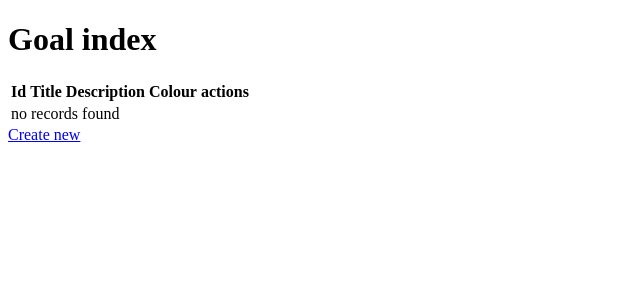
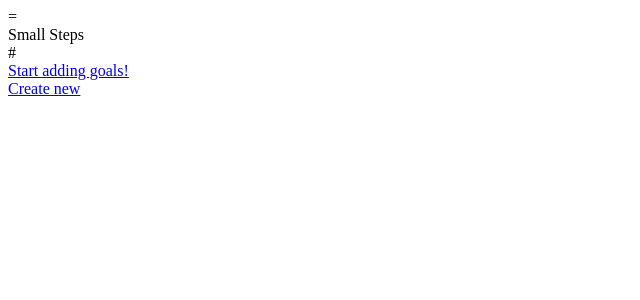
Before and after one commit to Sabitica/small_steps, a Symfony app: template templates/goal/index.html.twig in a window 1280 px wide. Shown: the top 300 px of the page, without its empty margins (0-640 px from the left). Run offline with Twig, Linux system fonts and the light colour scheme; the template is opened without the code that fills it, so the values that code supplies are empty; some libraries are stand-ins or nearby versions.

Commit message:
styling, templating

```diff
--- a/templates/base.html.twig
+++ b/templates/base.html.twig
@@ -2,12 +2,14 @@
 <html>
     <head>
         <meta charset="UTF-8">
+        <meta name="viewport" content="width=device-width, initial-scale=1.0">
         <title>{% block title %}Welcome!{% endblock %}</title>
         {% block stylesheets %}
         	{{ encore_entry_link_tags('app') }}
         {% endblock %}
     </head>
     <body>
+    	{% include 'partials/header.html.twig' %}
         {% block body %}{% endblock %}
         {% block javascripts %}
         	{{ encore_entry_script_tags('app') }}
--- a/templates/goal/index.html.twig
+++ b/templates/goal/index.html.twig
@@ -3,37 +3,19 @@
 {% block title %}Goal index{% endblock %}
 
 {% block body %}
-    <h1>Goal index</h1>
-
-    <table class="table">
-        <thead>
-            <tr>
-                <th>Id</th>
-                <th>Title</th>
-                <th>Description</th>
-                <th>Colour</th>
-                <th>actions</th>
-            </tr>
-        </thead>
-        <tbody>
+    <div class="wrapper">
         {% for goal in goals %}
-            <tr>
-                <td>{{ goal.id }}</td>
-                <td>{{ goal.title }}</td>
-                <td>{{ goal.description }}</td>
-                <td>{{ goal.colour }}</td>
-                <td>
-                    <a href="{{ path('goal_show', {'id': goal.id}) }}">show</a>
-                    <a href="{{ path('goal_edit', {'id': goal.id}) }}">edit</a>
-                </td>
-            </tr>
+            <a class="goal--link" href="{{ path('goal_show', {'id': goal.id}) }}">
+                <div class="goal--block">
+                  <h2 class="goal--title">{{ goal.title }}</h2>
+                  <p class="goal--streak">Current Streak: 13 days</p>
+                  <p class="goal--complete">Days Complete: 24</p>
+                  {# <a href="{{ path('goal_edit', {'id': goal.id}) }}">edit</a> #}
+                </div>
+            </a>
         {% else %}
-            <tr>
-                <td colspan="5">no records found</td>
-            </tr>
+            <a href="{{ path('goal_new') }}">Start adding goals!</a>
         {% endfor %}
-        </tbody>
-    </table>
-
+    </div>
     <a href="{{ path('goal_new') }}">Create new</a>
 {% endblock %}
--- /dev/null
+++ b/templates/partials/header.html.twig
@@ -0,0 +1,7 @@
+<div class="header">
+
+  <div class="header--burger header--item">=</div>
+  <div class="header--title header--item">Small Steps</div>
+  <div class="header--settings header--item">#</div>
+
+</div>
```
Also changed, not shown: assets/styles/_goals.scss (added, +13 -0 lines), assets/styles/_header.scss (added, +16 -0 lines), assets/styles/app.scss (+9 -0 lines).
